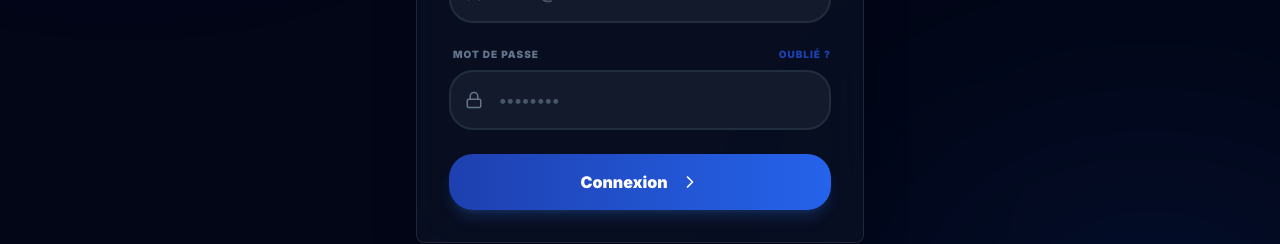
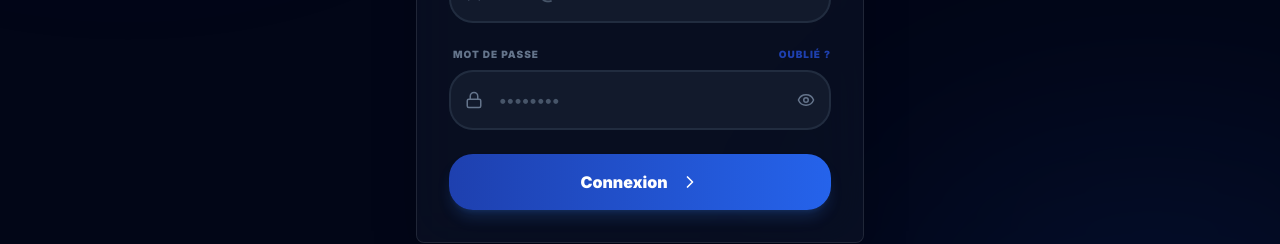
Before and after one commit to mmilinda/noregis, a React (Vite) app: page / in a window 1280 px wide. Shown: the part 407-651 px from the top of the page. Built offline with nearby package versions, Linux system fonts and the light colour scheme.

Commit message:
feat: add show/hide password toggle to login page

```diff
--- a/src/pages/Login.jsx
+++ b/src/pages/Login.jsx
@@ -1,5 +1,5 @@
 import { useState } from 'react';
-import { Shield, Lock, User, Loader2, ChevronRight, AlertCircle } from 'lucide-react';
+import { Shield, Lock, User, Loader2, ChevronRight, AlertCircle, Eye, EyeOff } from 'lucide-react';
 import { useApp } from '../context/useAppState';
 import { Card } from '../components/UI';
 import { authService } from '../services/authService';
@@ -10,6 +10,7 @@ export function Login() {
   const [loading, setLoading] = useState(false);
   const [formData, setFormData] = useState({ email: '', password: '' });
   const [error, setError] = useState('');
+  const [showPassword, setShowPassword] = useState(false);
 
   const currentLang = state.settings?.language || 'fr';
   const t = TRANSLATIONS[currentLang];
@@ -102,13 +103,20 @@ export function Login() {
                   <Lock size={18} />
                 </div>
                 <input
-                  type="password"
+                  type={showPassword ? "text" : "password"}
                   required
                   placeholder="••••••••"
-                  className={`w-full bg-slate-800/50 border-2 border-slate-700/50 rounded-2xl py-4 ${currentLang === 'ar' ? 'pr-12 pl-4 text-right' : 'pl-12 pr-4'} text-white placeholder:text-slate-600 outline-none focus:border-brand-blue/50 focus:ring-4 focus:ring-brand-blue/10 transition-all font-bold`}
+                  className={`w-full bg-slate-800/50 border-2 border-slate-700/50 rounded-2xl py-4 ${currentLang === 'ar' ? 'pr-12 pl-12 text-right' : 'pl-12 pr-12'} text-white placeholder:text-slate-600 outline-none focus:border-brand-blue/50 focus:ring-4 focus:ring-brand-blue/10 transition-all font-bold`}
                   value={formData.password}
                   onChange={e => setFormData({ ...formData, password: e.target.value })}
                 />
+                <button
+                  type="button"
+                  onClick={() => setShowPassword(!showPassword)}
+                  className={`absolute ${currentLang === 'ar' ? 'left-4' : 'right-4'} top-1/2 -translate-y-1/2 text-slate-500 hover:text-white transition-colors`}
+                >
+                  {showPassword ? <EyeOff size={18} /> : <Eye size={18} />}
+                </button>
               </div>
             </div>
 
```
